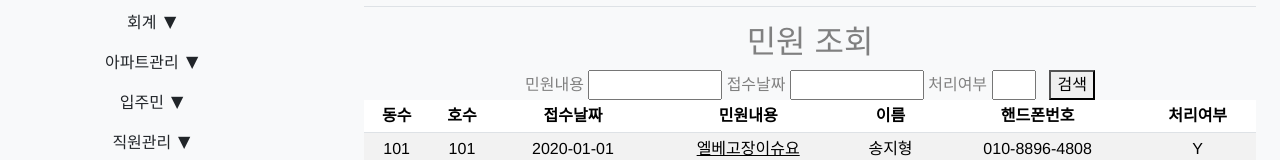
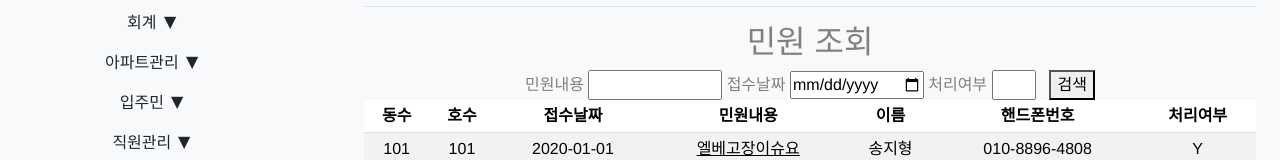
Before and after one commit to mfocto/artpart-vue, a Vue app in the folder artpart-office-vue/: page /ComplaintList in a window 1280 px wide. Shown: the part 184-344 px from the top of the page. Built offline with nearby package versions, Linux system fonts and the light colour scheme; a web font is replaced by a local one.

Commit message:
김경환 민원
민원관리 날짜검색 을 text에서 input으로

```diff
--- a/artpart-office-vue/src/views/member/ComplaintList.vue
+++ b/artpart-office-vue/src/views/member/ComplaintList.vue
@@ -12,7 +12,7 @@
 
         <h2>민원 조회</h2>
         <form>
-              민원내용 <input type="text" style="width: 15%"> 접수날짜 <input type="text" style="width: 15%"> 처리여부 <input type="text" style="width: 5%"> &nbsp;&nbsp;<button type="submit" name="ad"> 검색</button>
+              민원내용 <input type="text" style="width: 15%"> 접수날짜 <input type="date" style="width: 15%"> 처리여부 <input type="text" style="width: 5%"> &nbsp;&nbsp;<button type="submit" name="ad"> 검색</button>
         </form>
         <div class="table-responsive">
           <table class="table table-striped table-sm">
```
